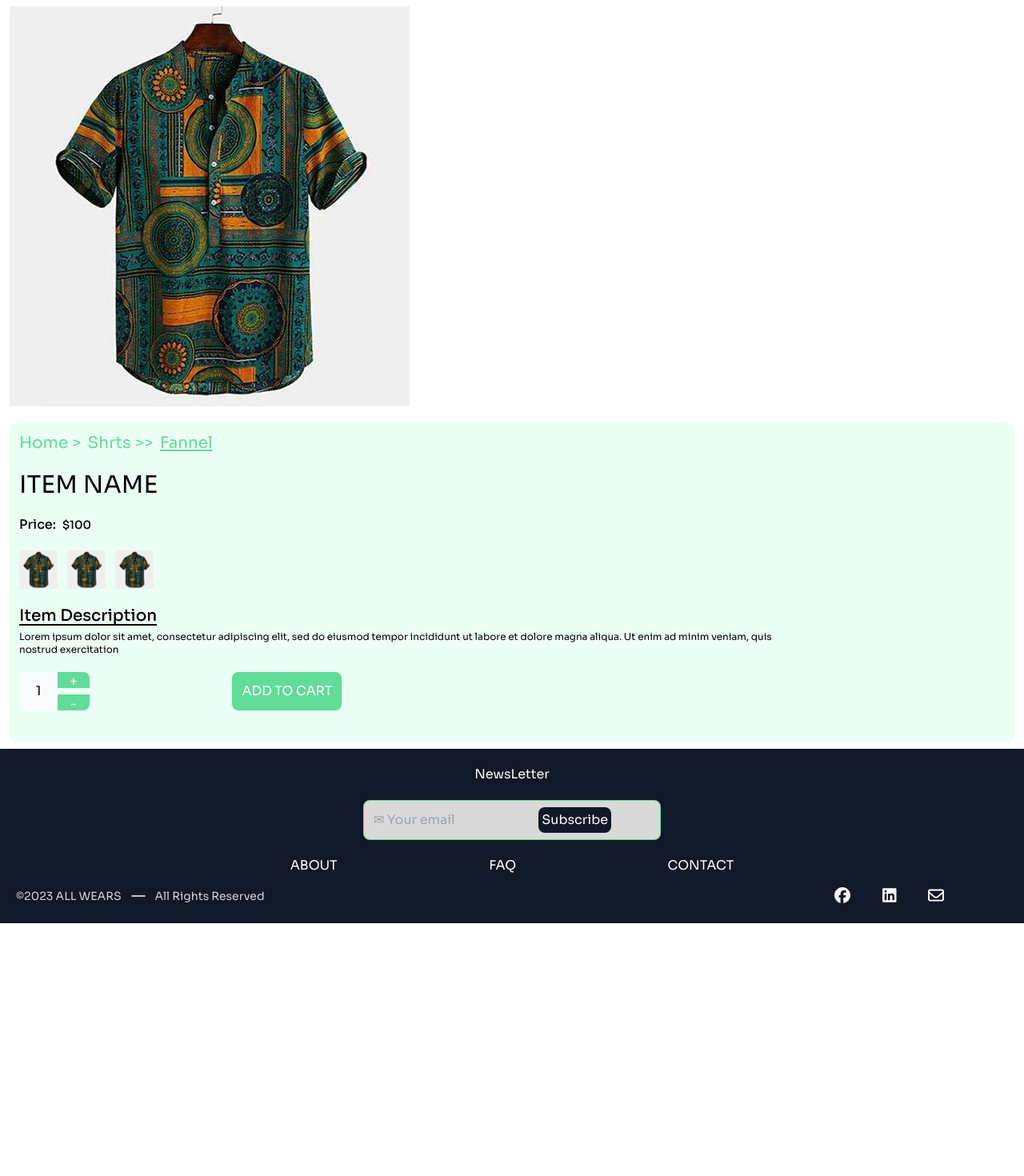
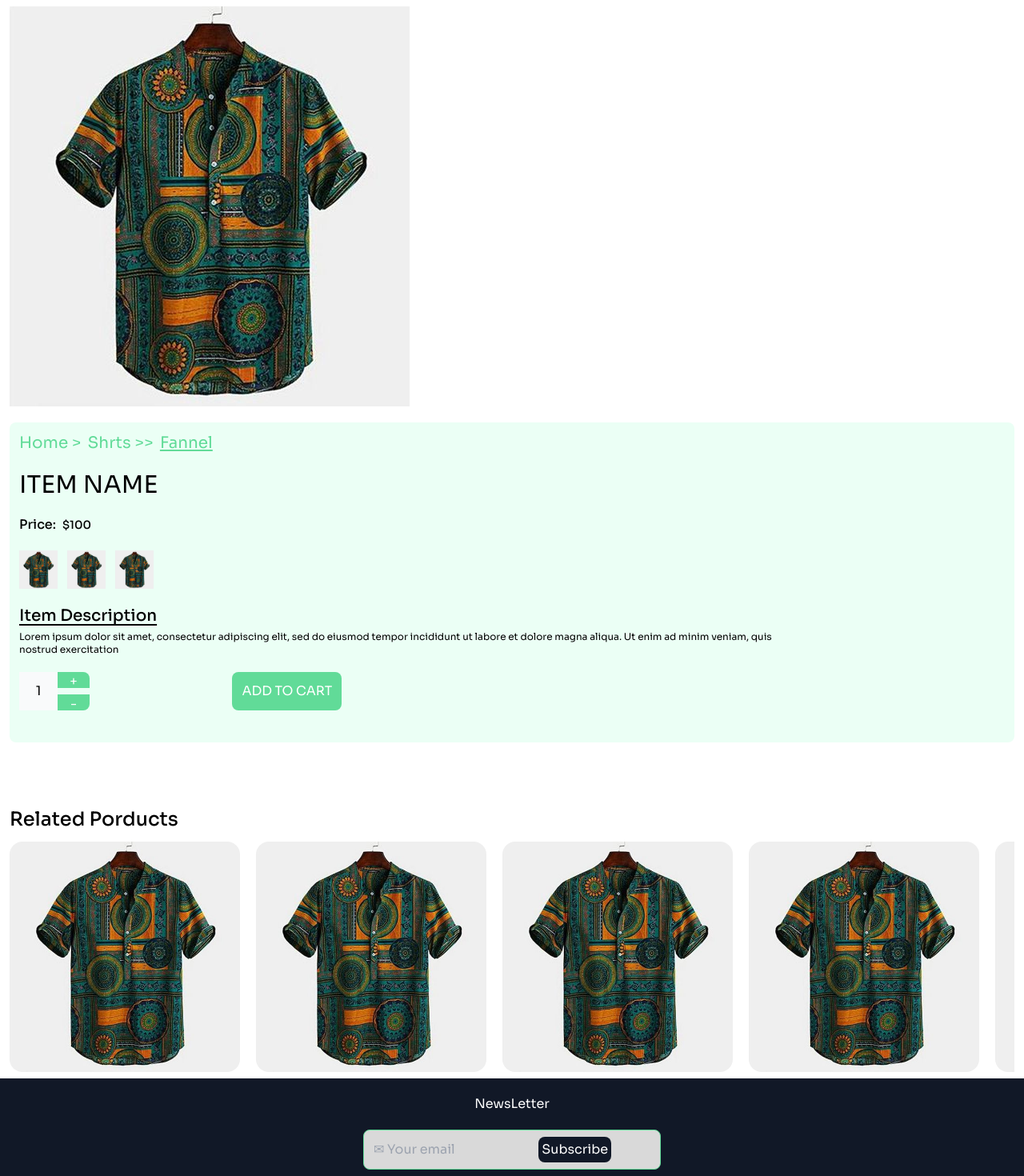
Before and after one commit to Tech-Bars/all-wearz-store, a React (Create React App) app: page /item in a window 1280 px wide. Shown: the top 1470 px of the page at 80% size. Before the commit the page ends 1154 px from the top, so only its background shows below. Built offline with nearby package versions, Linux system fonts and the light colour scheme.

Commit message:
built and styled main item page with responsiveness

```diff
--- a/src/components/Item/Item.tsx
+++ b/src/components/Items/Item.tsx
@@ -3,7 +3,7 @@ import shirt from '../Home/assets/shirt.jpg'
 
 const Item:React.FC = () => {
   return (
-    <div className="w-full flex lg:flex-row flex-col lg:gap-20 gap-5  ">
+    <div className="w-full flex lg:flex-row flex-col lg:gap-20 gap-5 pb-20 ">
      <div className="lg:w-1/2 w-full flex  lg:justify-end items-center">
           <img src={shirt} alt="shirt img" className="lg:w-3/5 "/>
      </div>
--- /dev/null
+++ b/src/components/Items/RelatedItems.tsx
@@ -0,0 +1,20 @@
+import React from 'react'
+import shirt from '../Home/assets/shirt.jpg'
+
+const RelatedItems:React.FC = () => {
+  return (
+    <div className="w-full flex flex-col gap-3">
+      <h2 className="text-black font-medium text-2xl">Related Porducts</h2>
+        <div className="flex flex-row gap-5 overflow-x-scroll scroll-smooth scrollbar-hide">
+          <img src={shirt} alt="shirt img" className="w-72 h-72 rounded-lg"/>
+          <img src={shirt} alt="shirt img" className="w-72 h-72  rounded-lg"/>
+          <img src={shirt} alt="shirt img" className="w-72 h-72  rounded-lg"/>
+          <img src={shirt} alt="shirt img" className="w-72 h-72  rounded-lg"/>
+          <img src={shirt} alt="shirt img" className="w-72 h-72  rounded-lg"/>
+          <img src={shirt} alt="shirt img" className="w-72 h-72  rounded-lg"/>
+        </div>
+    </div>
+  )
+}
+
+export default RelatedItems;
--- a/src/pages/Items.tsx
+++ b/src/pages/Items.tsx
@@ -1,10 +1,12 @@
 import React from 'react'
-import Item from '../components/Item/Item';
+import Item from '../components/Items/Item';
+import RelatedItems from '../components/Items/RelatedItems';
 
 const Itemspage:React.FC = () => {
   return (
     <div className="lg:px-5 px-3 py-2 lg:py-10">
        <Item />
+       <RelatedItems />
     </div>
   )
 }
```
